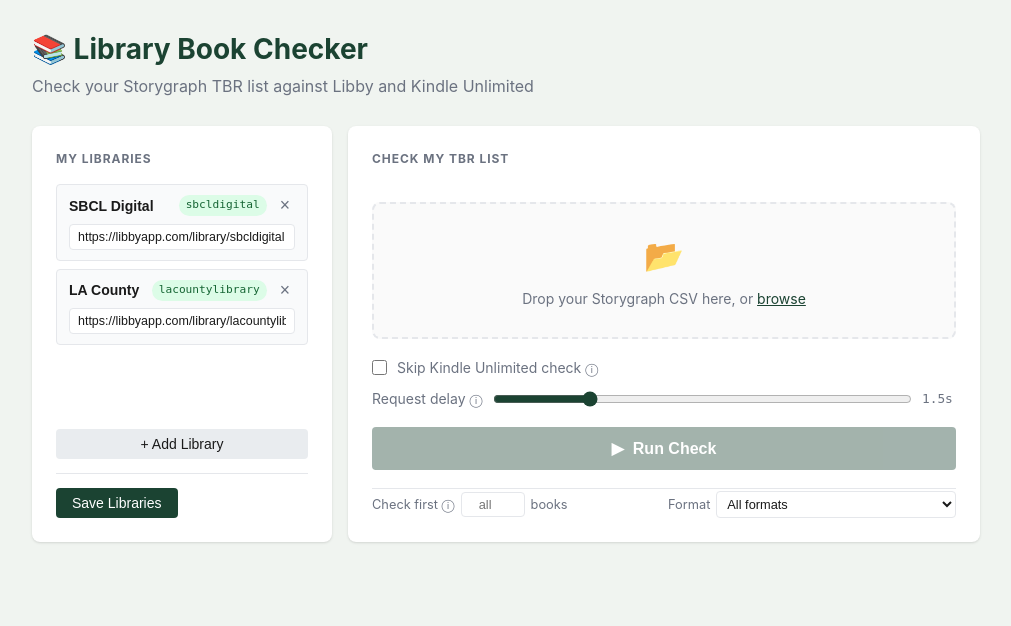
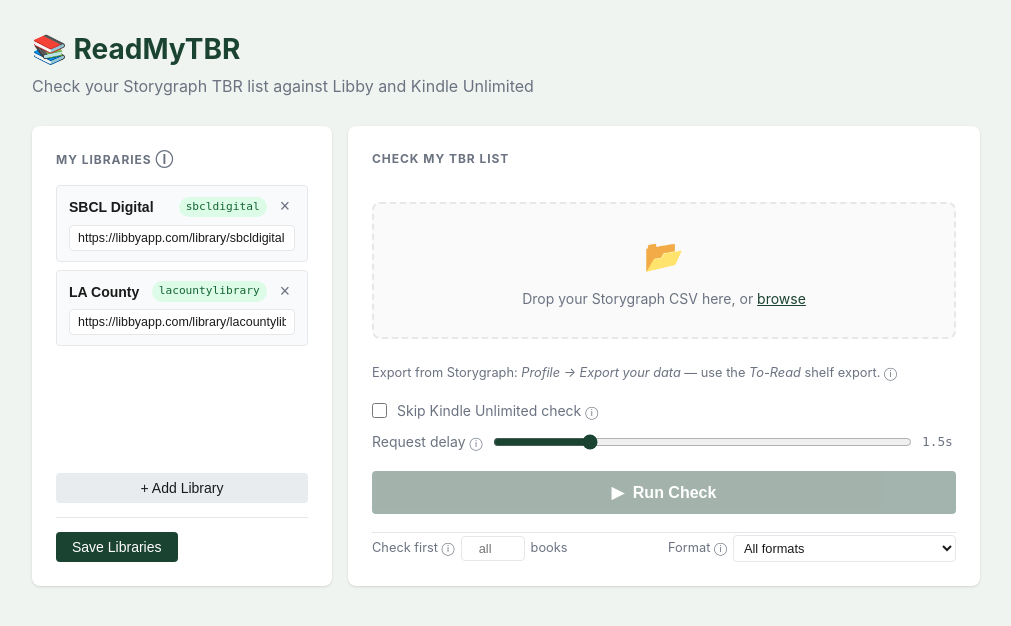
Before and after one commit to AmyLewSmiles/LibraryProject, a Flask app: page / in a window 1280 px wide. Shown: the top 626 px of the page, without its empty margins (134-1145 px from the left). Run offline with Flask 3, Linux system fonts and the light colour scheme; some libraries are stand-ins or nearby versions.

Commit message:
Add instructions tooltips, rebrand to ReadMyTBR

```diff
--- a/static/app.css
+++ b/static/app.css
@@ -260,6 +260,11 @@ body {
   text-decoration: underline;
 }
 .drop-hint-mobile { display: none; }
+.drop-hint-tip {
+  margin: 6px 0 0;
+  font-size: 0.8rem;
+  color: var(--c-text-muted, #888);
+}
 @media (hover: none) and (pointer: coarse) {
   .drop-hint-desktop { display: none; }
   .drop-hint-mobile  { display: block; }
--- a/templates/index.html
+++ b/templates/index.html
@@ -3,14 +3,14 @@
 <head>
   <meta charset="UTF-8">
   <meta name="viewport" content="width=device-width, initial-scale=1.0">
-  <title>Library Book Checker</title>
+  <title>ReadMyTBR</title>
   <link rel="stylesheet" href="{{ url_for('static', filename='app.css') }}">
 </head>
 <body>
 <div class="app">
 
   <header class="app-header">
-    <h1>📚 Library Book Checker</h1>
+    <h1>📚 ReadMyTBR</h1>
     <p>Check your Storygraph TBR list against Libby and Kindle Unlimited</p>
   </header>
 
@@ -18,7 +18,7 @@
 
     <!-- ── Library configuration ── -->
     <section class="card" id="libraries-panel">
-      <h2>My Libraries</h2>
+      <h2>My Libraries <span class="help-icon" data-tooltip="Add the Libby libraries you have a card for. Paste the full Libbyapp URL (e.g. https://libbyapp.com/library/lacountylibrary) or just the library key. Your libraries are saved in your browser.">ⓘ</span></h2>
       <div id="library-list"></div>
       <button class="btn-secondary" id="add-lib-btn">+ Add Library</button>
       <div class="library-footer">
@@ -38,6 +38,7 @@
           <p class="drop-hint-mobile">Tap to upload your Storygraph CSV</p>
         </div>
       </label>
+      <p class="drop-hint-tip">Export from Storygraph: <em>Profile → Export your data</em> — use the <em>To-Read</em> shelf export. <span class="help-icon" data-tooltip="In Storygraph, go to your Profile page, scroll to the bottom and click 'Export your data'. Download the CSV for your To-Read shelf. Only books with status 'to-read' will be checked.">ⓘ</span></p>
       <input type="file" id="file-input" accept=".csv,text/csv,text/plain,application/csv" hidden>
 
       <div class="options">
@@ -61,7 +62,7 @@
           <span class="filter-unit">books</span>
         </div>
         <div class="filter-row">
-          <label for="filter-format">Format</label>
+          <label for="filter-format">Format <span class="help-icon" data-tooltip="Filter by the format you want. 'Digital' matches ebooks, 'Audio' matches audiobooks, 'Physical' matches hardcover and paperback. This uses the format Storygraph recorded for each book.">ⓘ</span></label>
           <select id="filter-format">
             <option value="all">All formats</option>
             <option value="digital">Digital</option>
```
